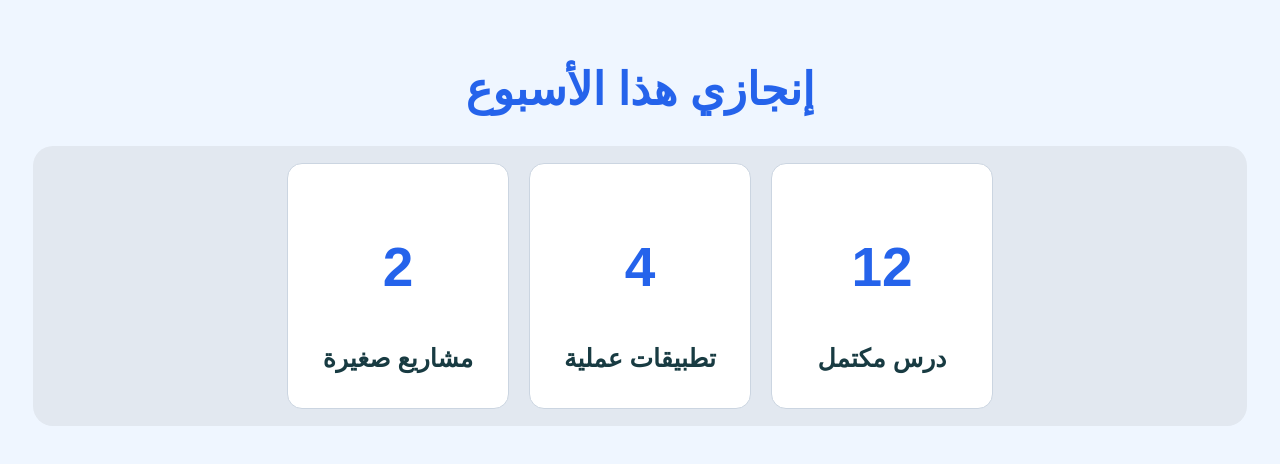
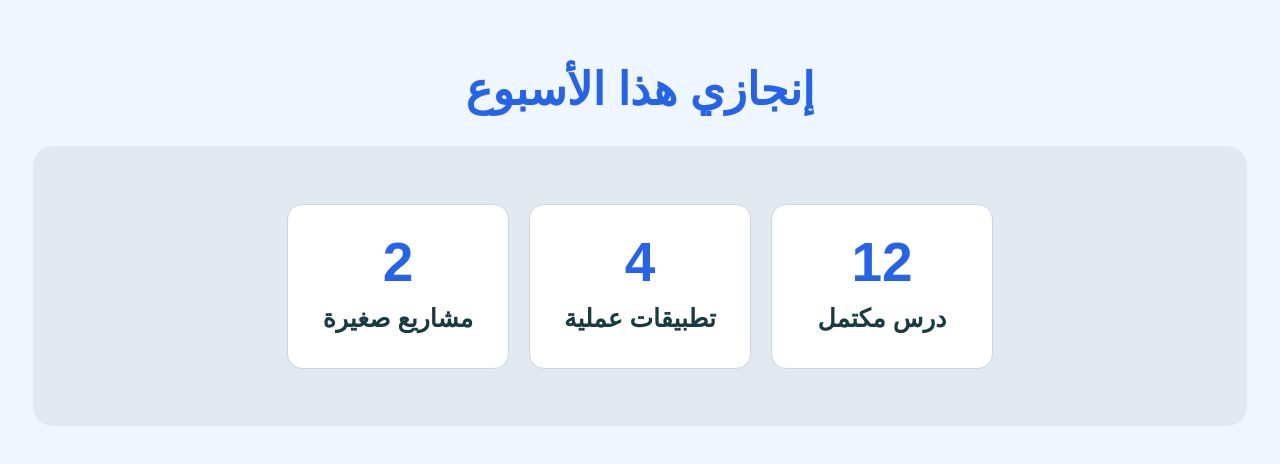
Before and after one commit to marabiyat321-commits/coderz_assignments, a plain HTML site: page session8/assignment2/index.html in a window 1280 px wide. Drawn offline with Linux system fonts and the light colour scheme.

Commit message:
Fix folder structure

```diff
--- a/assignment2/styles.css
+++ /dev/null
@@ -1,47 +0,0 @@
-body {
-    background-color: #EFF6FF;
-    font-family: Arial;
-    padding: 25px;
-}
-
-h1 {
-    color: #2563EB;
-    text-align: center;
-    font-size: 45px;
-}
-
-.board {
-    background-color: #E2E8F0;
-    border-radius: 20px;
-    min-height: 280px;
-    display: flex;
-    flex-direction: row;
-    justify-content: center;
-    align-items: center;
-    gap: 20px;
-
-}
-
-.card {
-    background-color: #FFFFFF;
-    border: 1px solid #CBD5E1;
-    border-radius: 15px;
-    width: 170px;
-    padding: 25px;
-    text-align: center;
-    overflow-wrap: break-word;
-}
-
-.card h2 {
-    color: #2563EB;
-    font-size: 55px;
-     margin: 0;
-
-}
-
-.card p {
-    color: #183B42;
-    font-size: 25px;
-    font-weight: bold;
-    margin: 10px 0;
-}
--- a/session8/assignment2/styles.css
+++ b/session8/assignment2/styles.css
@@ -13,11 +13,13 @@ h1 {
 .board {
     background-color: #E2E8F0;
     border-radius: 20px;
-    height: 280px;
+    min-height: 280px;
     display: flex;
+    flex-direction: row;
     justify-content: center;
     align-items: center;
     gap: 20px;
+
 }
 
 .card {
@@ -27,11 +29,13 @@ h1 {
     width: 170px;
     padding: 25px;
     text-align: center;
+    overflow-wrap: break-word;
 }
 
 .card h2 {
     color: #2563EB;
     font-size: 55px;
+     margin: 0;
 
 }
 
```
